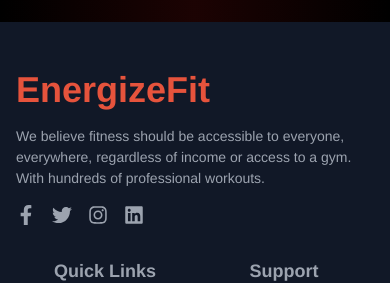
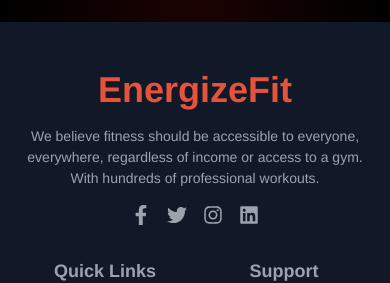
Before and after one commit to tuhin92/EnergizeFit, a React (Vite) app: page / in a window 390 px wide. Shown: the part 7623-7906 px from the top of the page. Built offline with nearby package versions, Linux system fonts and the light colour scheme.

Commit message:
update footer with some items alignmet

```diff
--- a/src/Components/Footer.jsx
+++ b/src/Components/Footer.jsx
@@ -16,16 +16,17 @@
         return () => {
             window.removeEventListener('scroll', AOS.refresh);
         };
-    }, [])
+    }, []);
+
     return (
         <footer className="bg-gray-900 text-white py-12">
             <div className="max-w-7xl mx-auto px-4 sm:px-6 lg:px-8 grid grid-cols-1 md:grid-cols-3 gap-8">
-                <div className="space-y-4">
+                <div className="space-y-4 text-center md:text-left">
                     <h2 className="text-4xl font-bold text-[#E6533C]">EnergizeFit</h2>
                     <p className="text-gray-400">
                         We believe fitness should be accessible to everyone, everywhere, regardless of income or access to a gym. With hundreds of professional workouts.
                     </p>
-                    <div className="flex space-x-4 mt-4">
+                    <div className="flex justify-center md:justify-start space-x-4 mt-4">
                         <a href="#" className="text-gray-400 hover:text-[#E6533C] transition">
                             <FaFacebookF className="h-5 w-5" />
                         </a>
```
